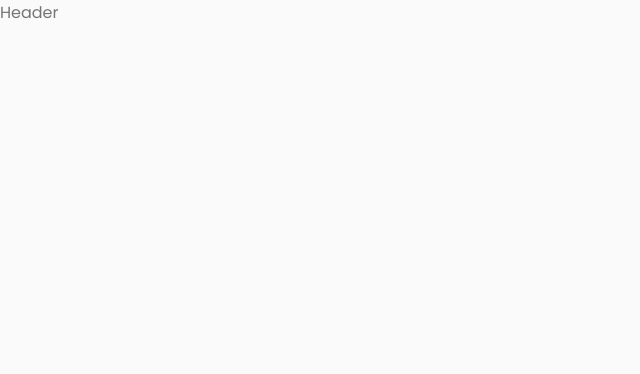
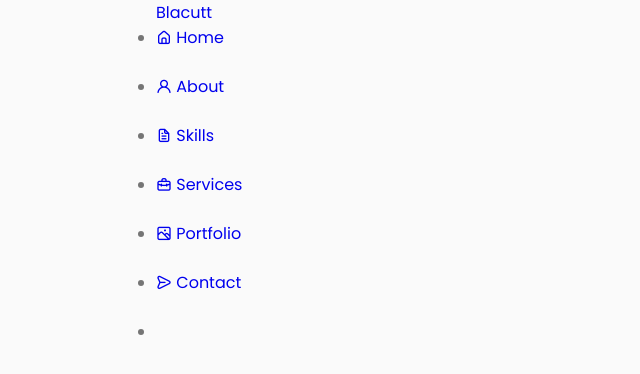
Before and after one commit to itsjennyb/Portfolio, a React (Create React App) app: page / in a window 1280 px wide. Shown: the top 374 px of the page, without its empty margins (0-640 px from the left). Built offline with nearby package versions, Linux system fonts and the light colour scheme.

Commit message:
create nav in header

```diff
--- a/src/components/header/Header.js
+++ b/src/components/header/Header.js
@@ -1,9 +1,61 @@
 import React from 'react';
+import './header.css';
+
 //import Navigation from '../Navigation';
 
 const Header = () => {
   return (
-    <div>Header</div>
+    <header className='header'>
+      <nav className='nav container'>
+        <a href='index.html' className='nav_logo'>Blacutt</a>
+        <div className='nav_menu'>
+          <ul className='nav_list grid'>
+            <li className='nav_item'>
+              <a href='#home' className='nav_link'>
+                <i className='uil uil-estate nav_icon'></i> Home
+              </a>
+            </li>
+
+            <li className='nav_item'>
+              <a href='#about' className='nav_link'>
+                <i className='uil uil-user nav_icon'></i> About
+              </a>
+            </li>
+
+            <li className='nav_item'>
+              <a href='#skills' className='nav_link'>
+                <i className='uil uil-file-alt nav_icon'></i> Skills
+              </a>
+            </li>
+
+            <li className='nav_item'>
+              <a href='#services' className='nav_link'>
+                <i className='uil uil-briefcase-alt nav_icon'></i> Services
+              </a>
+            </li>
+
+            <li className='nav_item'>
+              <a href='#portfolio' className='nav_link'>
+                <i className='uil uil-scenery nav_icon'></i> Portfolio
+              </a>
+            </li>
+
+            <li className='nav_item'>
+              <a href='#contact' className='nav_link'>
+                <i className='uil uil-message nav_icon'></i> Contact
+              </a>
+            </li>
+
+            <li className='nav_item'>
+              <a href='' className='nav_link'>
+                <i className='uil uil-nav_icon'></i>
+              </a>
+            </li>
+          </ul>
+        </div>
+
+      </nav>
+    </header>
   )
 }
 
```
